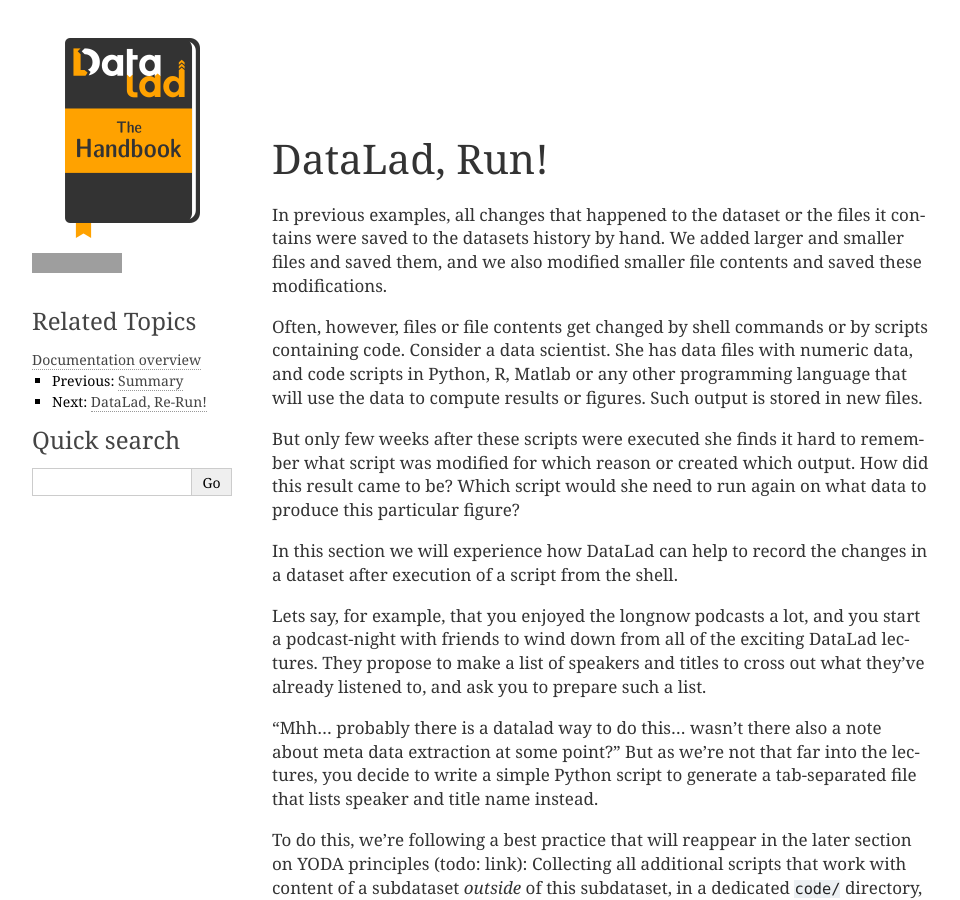
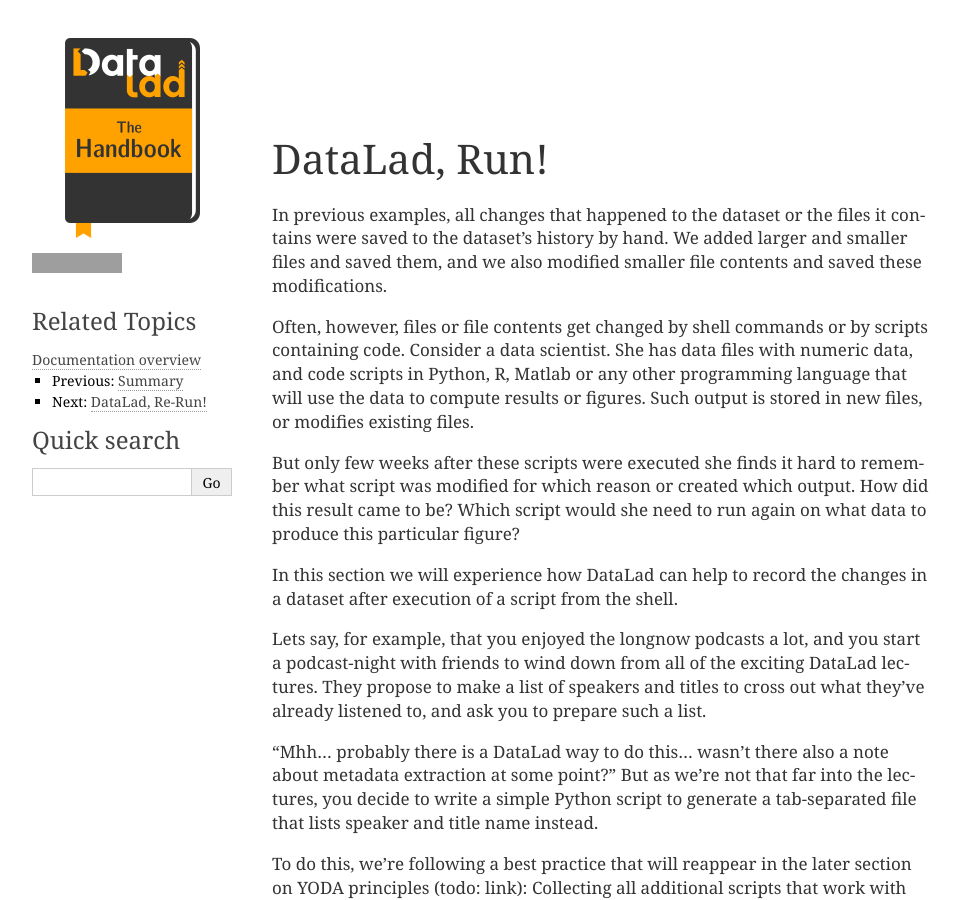
Before and after one commit to datalad-handbook/book, a Sphinx documentation site: the page built from docs/basics/101-108-run.rst, in a window 1280 px wide and 900 px high. Shown: the whole window, without its empty margins (148-1108 px from the left). Built offline with Sphinx 7.4.7, drawn with Linux system fonts in a browser that asks for light colours; comment, search, counter and statistics services are not loaded; some of the changed text lies outside the part shown; grey boxes are pictures that could not be loaded.

Commit message:
Minor tweaks

```diff
--- a/docs/basics/101-108-run.rst
+++ b/docs/basics/101-108-run.rst
@@ -3,7 +3,7 @@
 
 In previous examples, all changes that happened to the dataset or
 the files it contains were
-saved to the datasets history by hand. We added larger and smaller
+saved to the dataset's history by hand. We added larger and smaller
 files and saved them, and we also modified smaller file contents and
 saved these modifications.
 
@@ -12,7 +12,7 @@
 Consider a data scientist. She has data files with numeric data,
 and code scripts in Python, R, Matlab or any other programming language
 that will use the data to compute results or figures. Such output is
-stored in new files.
+stored in new files, or modifies existing files.
 
 But only few weeks after these scripts were executed she finds it hard
 to remember what script was modified for which reason or created which
@@ -29,8 +29,8 @@
 list of speakers and titles to cross out what they've already listened
 to, and ask you to prepare such a list.
 
-"Mhh... probably there is a datalad way to do this... wasn't there also
-a note about meta data extraction at some point?" But as we're not that
+"Mhh... probably there is a DataLad way to do this... wasn't there also
+a note about metadata extraction at some point?" But as we're not that
 far into the lectures, you decide to write a simple Python script
 to generate a tab-separated file that lists speaker and title
 name instead.
--- a/docs/basics/101-111-run3.rst
+++ b/docs/basics/101-111-run3.rst
@@ -104,7 +104,7 @@
    -o "recordings/interval_logo_small.jpg" \
    "convert -resize 450x450 recordings/longnow/.datalad/feed_metadata/logo_interval.jpg recordings/interval_logo_small.jpg"
 
-This time, with both ``--input`` and ``output``
+This time, with both ``--input`` and ``--output``
 options specified, DataLad informs about the ``datalad get``
 operations it performs prior to the command
 execution, and ``datalad run`` executes the command successfully.
```
Also changed, not shown: other parts of docs/basics/101-108-run.rst (+6 -5 lines), other parts of docs/basics/101-111-run3.rst (+1 -1 lines), docs/basics/101-109-rerun.rst (+5 -4 lines), docs/basics/101-110-run2.rst (+6 -6 lines).
